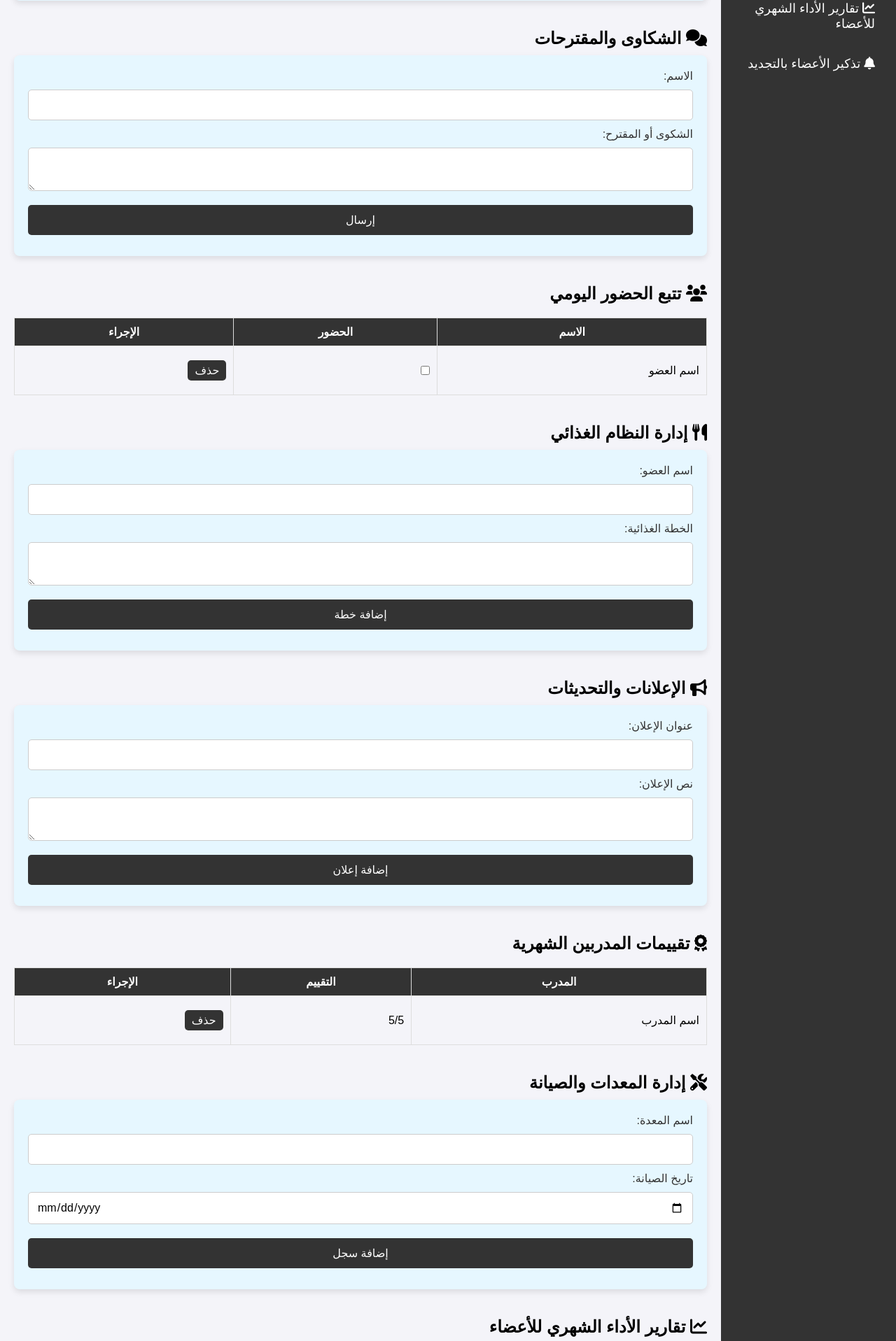
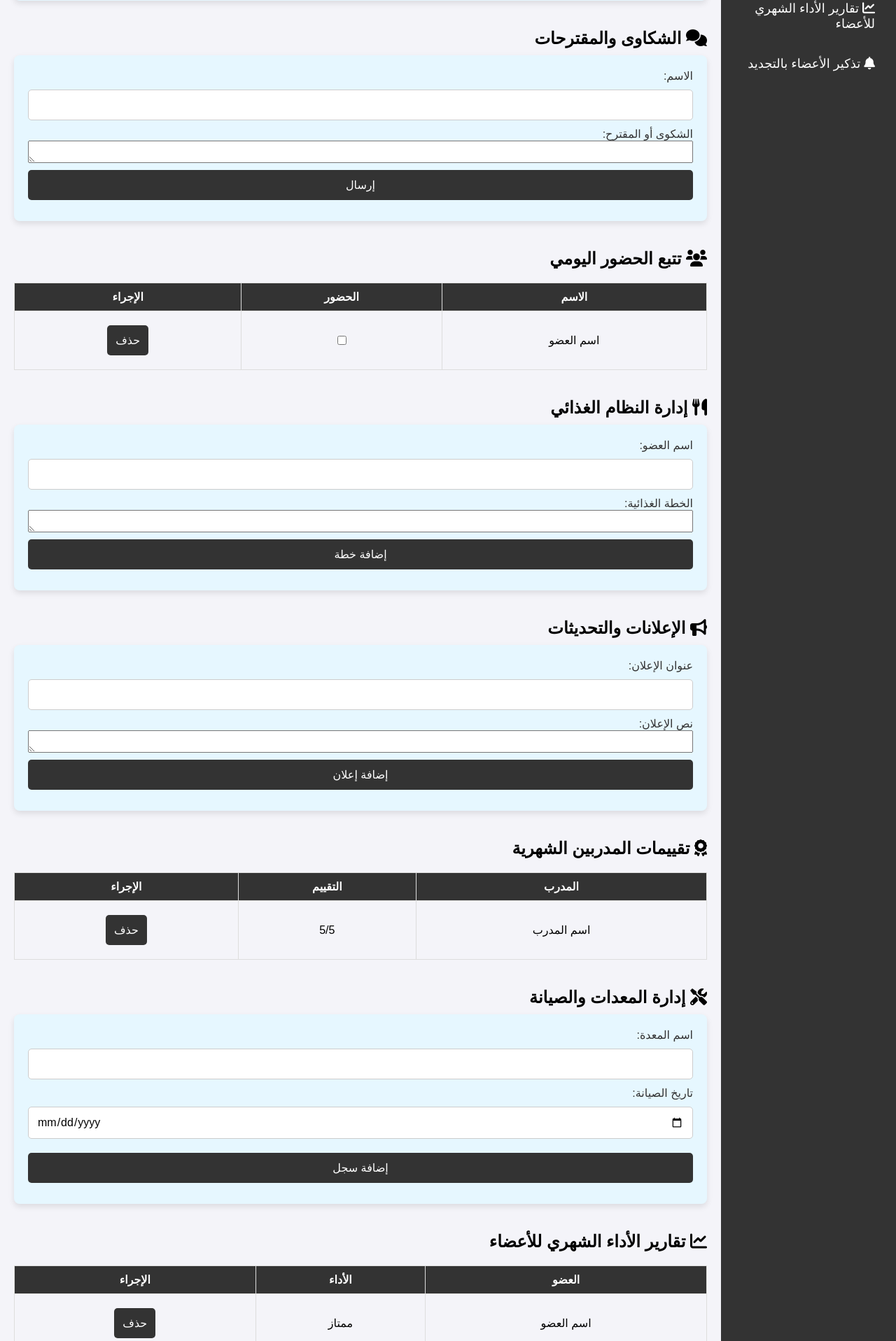
Before and after one commit to m013255m/gymstykl, a PHP site: page / in a window 1280 px wide. Shown: the part 542-2459 px from the top of the page at 70% size. Run offline with PHP 8.4, Linux system fonts and the light colour scheme.

Commit message:
Update style.css

```diff
--- a/style.css
+++ b/style.css
@@ -83,7 +83,7 @@ label {
     color: #333;
 }
 
-input, select, button, textarea {
+input, select, button {
     margin: 10px 0;
     padding: 12px;
     font-size: 16px;
@@ -118,10 +118,11 @@ table, th, td {
 th {
     background-color: #333;
     color: white;
+    text-align: center;
 }
 
-td button {
-    padding: 5px 10px;
+td {
+    text-align: center;
 }
 
 @keyframes fadeIn {
```
